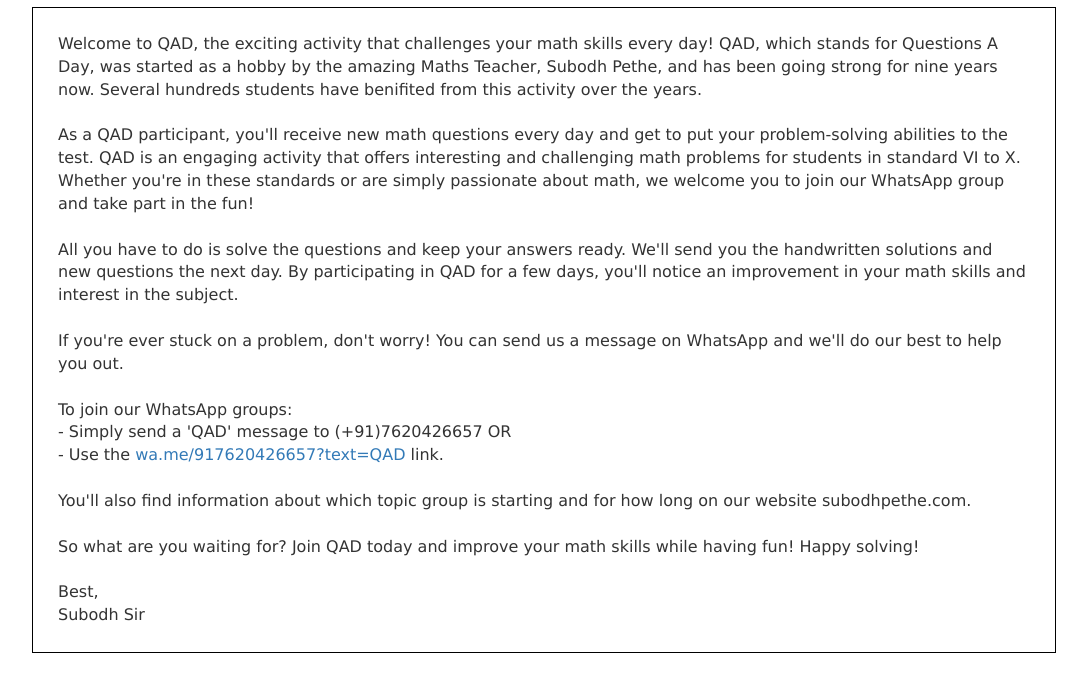
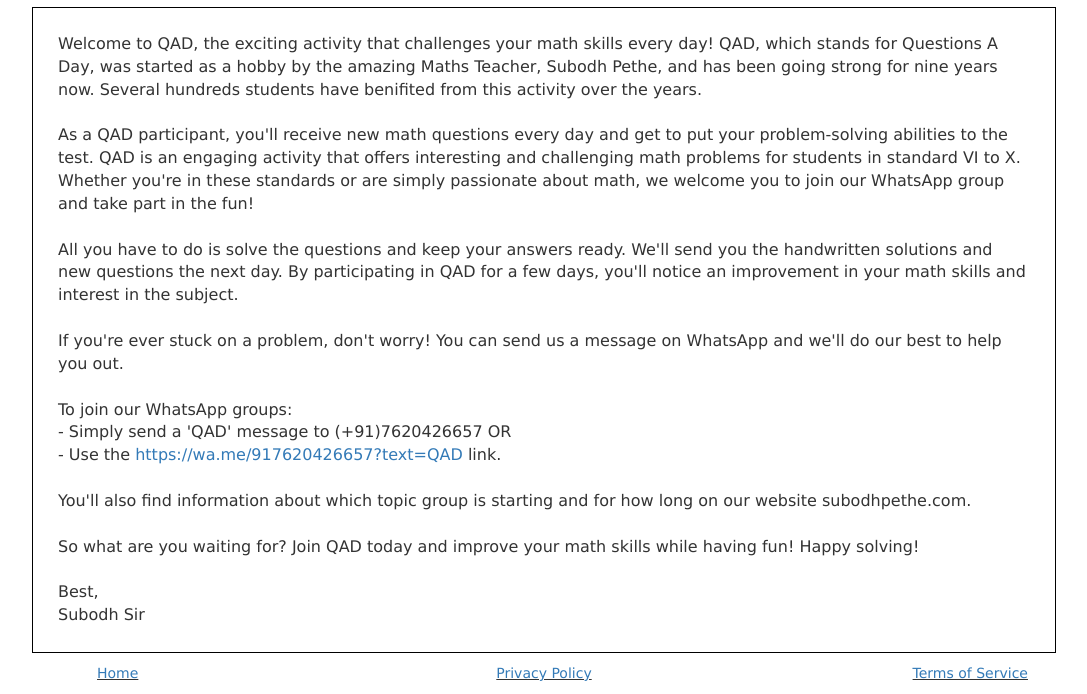
Before and after one commit to sheelpethe/QAD, a website: page home.html in a window 1280 px wide. Shown: the part 106-800 px from the top of the page, without its empty margins (96-1183 px from the left). Drawn offline with nearby package versions, Linux system fonts and the light colour scheme.

Commit message:
Update home.html

```diff
--- a/home.html
+++ b/home.html
@@ -20,23 +20,36 @@
   padding: 25px;
   font-family: Verdana, sans-serif;
 }
+.footer {
+	text-align: center;
+    width: 100%;
+}
+.footer1 {
+	text-align: center;
+    width: 33%;
+    display:inline-block;
+  	margin: 0px;
+	font-family: Verdana, sans-serif;
+    padding-top:10px;
+    padding-bottom:10px;
+}
 </style>
 </head>
 <body>
 
 <h2 class="qad_heading">Question A Day Activity</h2>
 <div class="intro">
- Welcome to QAD, the exciting activity that challenges your math skills every day! QAD, which stands for Questions A Day, was started as a hobby by the amazing Maths Teacher, Subodh Pethe, and has been      going strong for nine years now. Several hundreds students have benifited from this activity over the years.<br><br>
+Welcome to QAD, the exciting activity that challenges your math skills every day! QAD, which stands for Questions A Day, was started as a hobby by the amazing Maths Teacher, Subodh Pethe, and has been    going strong for nine years now. Several hundreds students have benifited from this activity over the years.<br><br>
 
- As a QAD participant, you'll receive new math questions every day and get to put your problem-solving abilities to the test. QAD is an engaging activity that offers interesting and challenging math         problems for students in standard VI to X. Whether you're in these standards or are simply passionate about math, we welcome you to join our WhatsApp group and take part in the fun!<br><br>
+As a QAD participant, you'll receive new math questions every day and get to put your problem-solving abilities to the test. QAD is an engaging activity that offers interesting and challenging math problems for students in standard VI to X. Whether you're in these standards or are simply passionate about math, we welcome you to join our WhatsApp group and take part in the fun!<br><br>
 
- All you have to do is solve the questions and keep your answers ready. We'll send you the handwritten solutions and new questions the next day. By participating in QAD for a few days, you'll notice an      improvement in your math skills and interest in the subject.<br><br>
+All you have to do is solve the questions and keep your answers ready. We'll send you the handwritten solutions and new questions the next day. By participating in QAD for a few days, you'll notice an improvement in your math skills and interest in the subject.<br><br>
 
 If you're ever stuck on a problem, don't worry! You can send us a message on WhatsApp and we'll do our best to help you out.<br><br>
 
 To join our WhatsApp groups:<br>
 - Simply send a 'QAD' message to (+91)7620426657 OR <br>
- - Use the <a href="wa.me/917620426657?text=QAD">wa.me/917620426657?text=QAD</a> link.<br><br>
+- Use the <a href="https://wa.me/917620426657?text=QAD">https://wa.me/917620426657?text=QAD</a> link.<br><br>
 You'll also find information about which topic group is starting and for how long on our website subodhpethe.com.<br><br>
 
 So what are you waiting for? Join QAD today and improve your math skills while having fun! Happy solving!<br><br>
@@ -44,6 +57,10 @@
 Best,<br>
 Subodh Sir<br>
 </div>
-
+<div class="footer">
+    <div class="footer1"><u><a href="https://subodhpethe.com/">Home</a></u></div>
+  	<div class="footer1"><u><a href="https://subodhpethe.com/privacypolicy">Privacy Policy</a></u></div>
+  	<div class="footer1"><u><a href="https://subodhpethe.com/termsandconditions">Terms of Service</a></u></div>
+</div>
 </body>
 </html>
```
Lines whose indentation alone changed are shown as unchanged.
